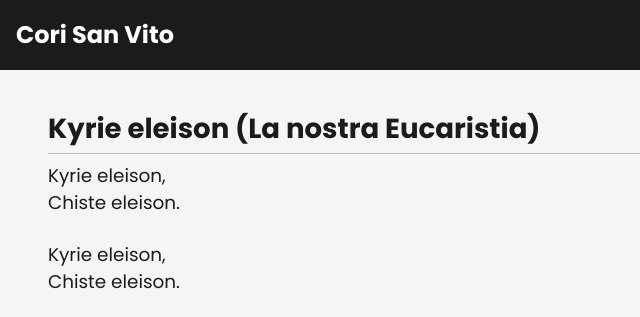
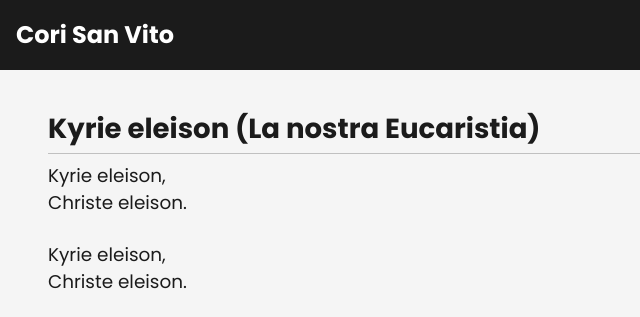
Before and after one commit to corisanvito/corisanvito.github.io, a plain HTML site: page canti/kyrie-eleison-la-nostra-eucaristia.html in a window 1280 px wide. Shown: the top 317 px of the page, 0-640 px from the left. Drawn offline with Linux system fonts and the light colour scheme.

Commit message:
correzioni

```diff
--- a/canti/kyrie-eleison-la-nostra-eucaristia.html
+++ b/canti/kyrie-eleison-la-nostra-eucaristia.html
@@ -45,11 +45,11 @@
             <h2>Kyrie eleison (La nostra Eucaristia)</h2>
             <p class="verse">
                 Kyrie eleison,<br>
-                Chiste eleison.<br>
+                Christe eleison.<br>
             </p>
             <p class="verse">
                 Kyrie eleison,<br>
-                Chiste eleison.<br>
+                Christe eleison.<br>
             </p>
             <p class="verse">
                 Signore pietà,<br>
```
